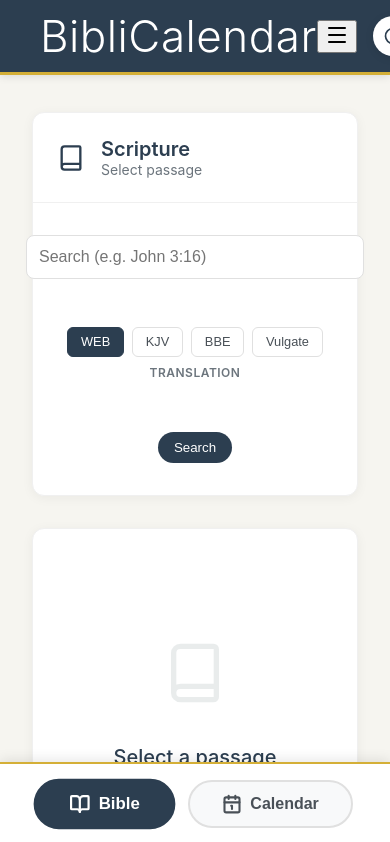
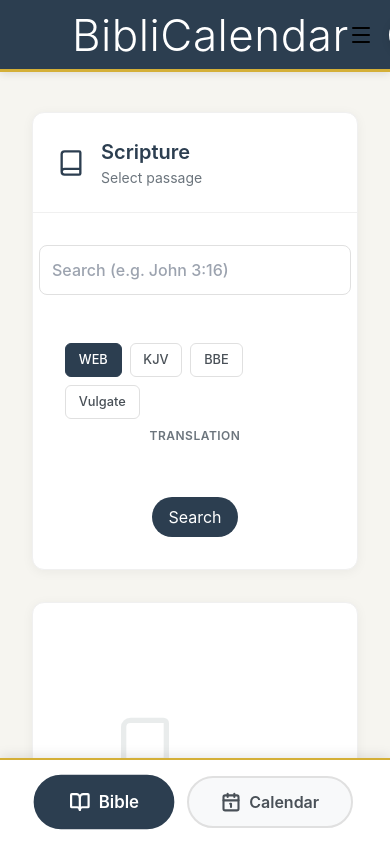
Before and after one commit to sumo-king/BibliCalendar, a React (Create React App) app in the folder biblicalendar_app/: page / in a window 390 px wide. Shown: the top 842 px of the page. Built offline with nearby package versions, Linux system fonts and the light colour scheme.

Commit message:
fix: update Header component to conditionally render mobile menu icon based on matches

```diff
--- a/biblicalendar_app/src/Header.jsx
+++ b/biblicalendar_app/src/Header.jsx
@@ -30,11 +30,15 @@ export const Header = ({ matches, isDarkMode, setIsDarkMode }) => {
             onClick={() => toggleMobileMenu()}
             aria-label="Toggle menu"
           >
-            {mobileMenuOpen ? (
-                <X className="w-6 h-6 text-gray-900" strokeWidth={2} />
-            ) : (
-                <Menu className="w-6 h-6 text-gray-900" strokeWidth={2} />
-            )}
+            {
+              matches &&
+                mobileMenuOpen ?
+                (
+                    <X className="w-6 h-6 text-gray-900" strokeWidth={2} />
+                ) : (
+                    <Menu className="w-6 h-6 text-gray-900" strokeWidth={2} />
+                )
+            }
           </button>
           <button
             onClick={() => setIsDarkMode(!isDarkMode)}
--- a/biblicalendar_app/src/index.css
+++ b/biblicalendar_app/src/index.css
@@ -1,3 +1,7 @@
+@tailwind base;
+@tailwind components;
+@tailwind utilities;
+
 body {
   margin: 0;
   font-family: -apple-system, BlinkMacSystemFont, 'Segoe UI', 'Roboto', 'Oxygen',
--- a/biblicalendar_app/tailwind.config.js
+++ b/biblicalendar_app/tailwind.config.js
@@ -1,6 +1,6 @@
 /** @type {import('tailwindcss').Config} */
 module.exports = {
-  content: [],
+  content: ["./src/**/*.{html,js}"],
   theme: {
     extend: {},
   },
```
